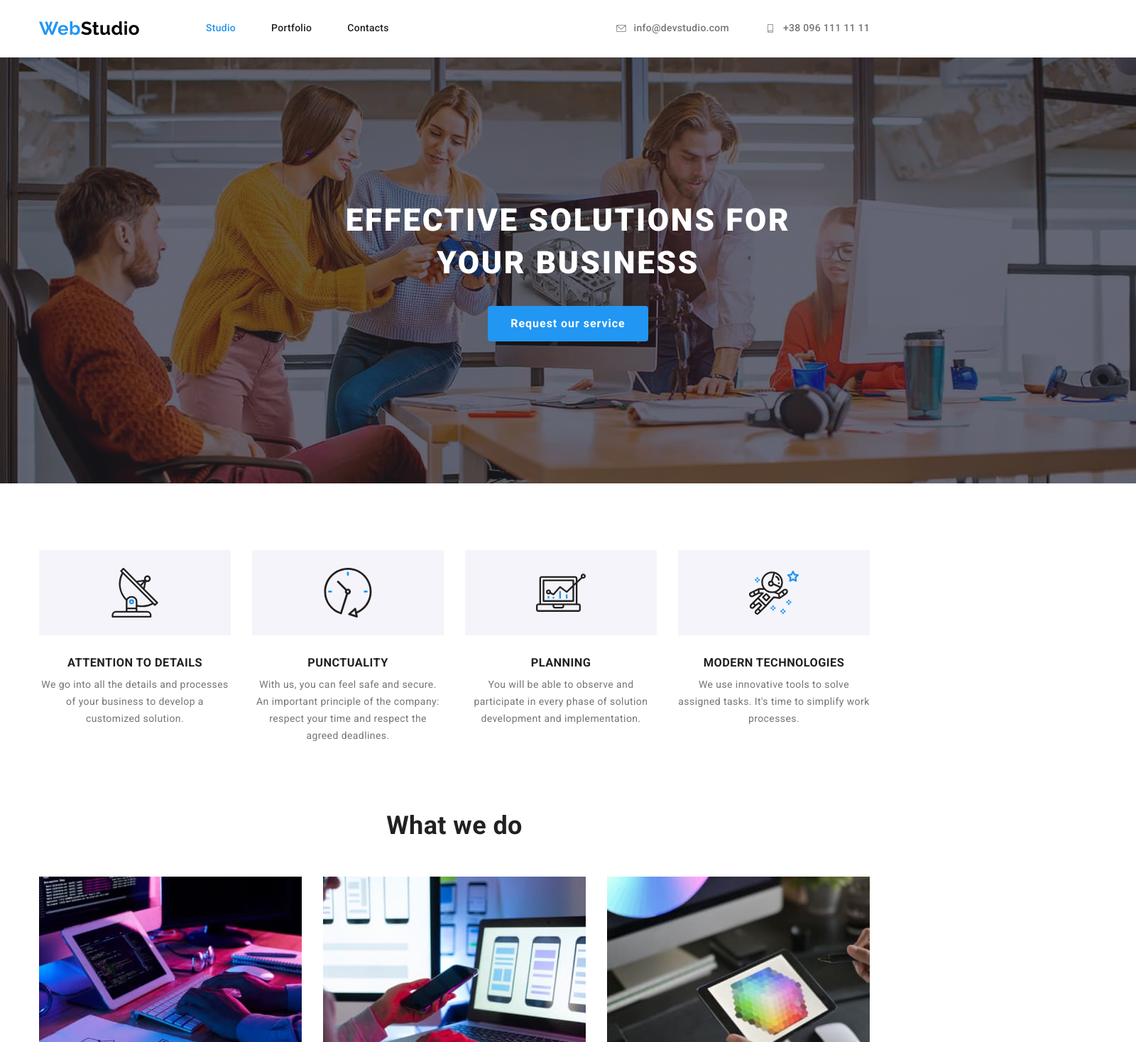
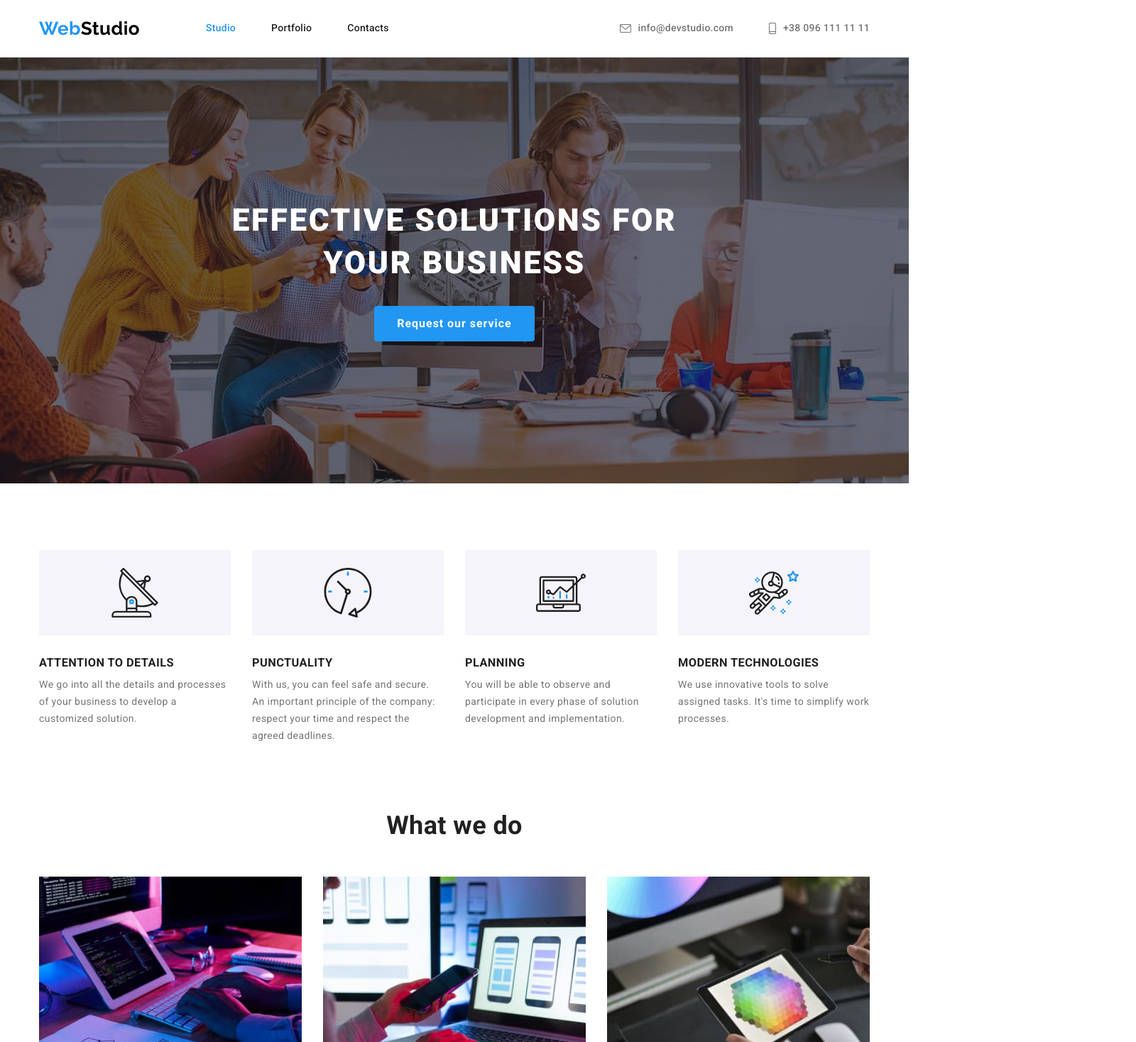
Before and after one commit to dburdin/goit-markup-hw-04, a plain HTML site: page index.html in a window 1280 px wide. Shown: the top 1468 px of the page at 71% size, 1600 px wide, since content can reach past the window. Drawn offline with nearby package versions, Linux system fonts and the light colour scheme.

```diff
--- a/css/style.css
+++ b/css/style.css
@@ -185,7 +185,7 @@ body {
 }
 .hero-banner {
     height: 600px;
-    width: 1600px;
+    max-width: 1600px;
     margin-left: auto;
     margin-right: auto;
 
@@ -242,6 +242,7 @@ body {
 .advantages {
     display: flex;
     gap:30px;
+    text-align: left;
 
 }
 .advantages-title {
@@ -487,10 +488,10 @@ background-color: var(--accent-color);
 }
 
 .works-list {
-
     display: flex;
     flex-wrap: wrap;
     gap: 30px;
+    text-align: left;
 }
 
 .works-link {
--- a/index.html
+++ b/index.html
@@ -34,7 +34,7 @@
         <ul class="header-contacts list">
           <li>
             <a class="link" href="mailto:info@devstudio.com">
-              <svg class="header-contacts-icon" height="10" width="16">
+              <svg class="header-contacts-icon" height="12" width="16">
                 <use href="./img/svg/symbol-defs-bad.svg#icon-envelope"></use>
               </svg>
               info@devstudio.com
@@ -42,7 +42,7 @@
           </li>
           <li>
             <a class="link" href="tel:+380961111111">
-              <svg class="header-contacts-icon" height="12" width="16">
+              <svg class="header-contacts-icon" height="16" width="10">
                 <use href="./img/svg/symbol-defs-bad.svg#icon-smartphone"></use>
               </svg>
               +38 096 111 11 11
```
Also changed, not shown: portfolio.html (+2 -2 lines).
